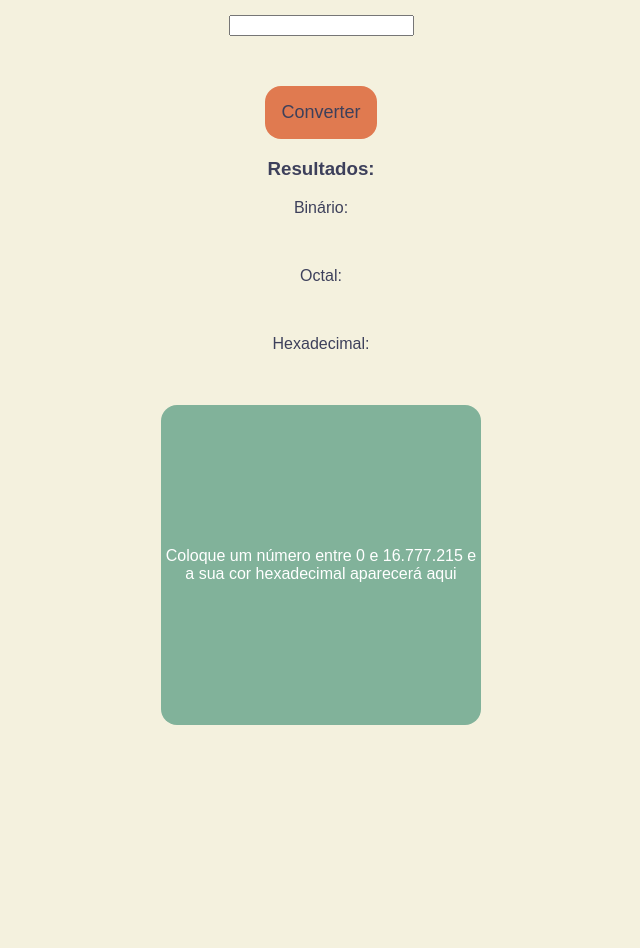
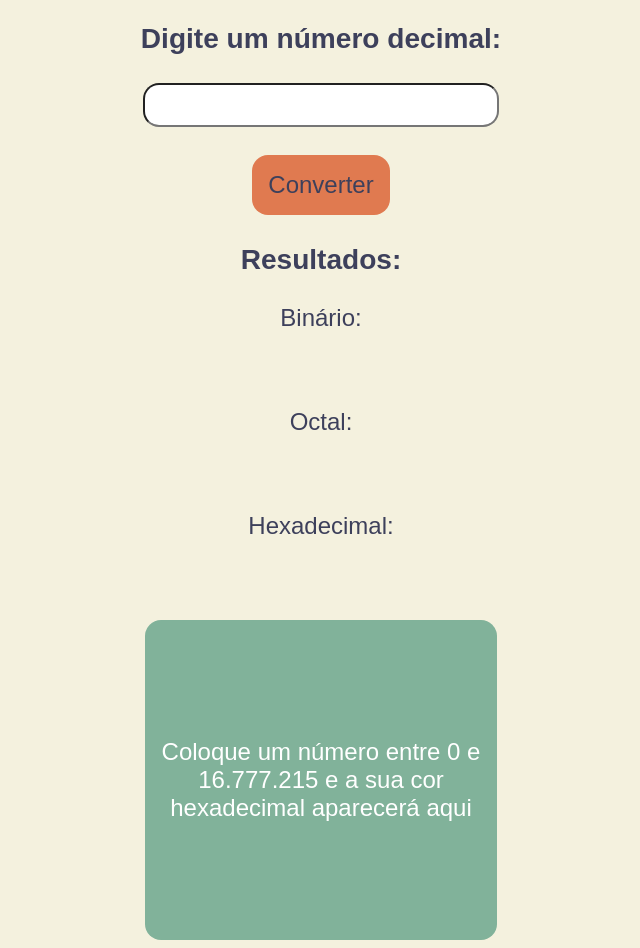
Before and after one commit to LucasTsuzuku-SPTECH/sptech_arqComp_SPTecherMachine, a plain HTML site: page index.html in a window 1280 px wide. Shown: the part 132-1080 px from the top of the page, without its empty margins (319-959 px from the left). Before the commit the page ends 865 px from the top, so only its background shows below. Drawn offline with Linux system fonts and the light colour scheme; a web font is replaced by a local one.

Commit message:
hotfix: ajustes tela

```diff
--- a/index.html
+++ b/index.html
@@ -18,7 +18,6 @@
       <h3>Digite um número decimal:</h3>
       <input type="number" id="ipt_numeroDecimal" />
       <br />
-      <p></p>
       <button onclick="converterNumero()">Converter</button>
       <div id="div_resultados">
         <h3>Resultados:</h3>
@@ -30,13 +29,10 @@
         <div id="div_resultados_hexadecimal"><br /></div>
         <br />
         <div id="div_resultados_hexadecimal_caixaColorida">
-          <p
-            id="div_resultados_hexadecimal_caixaColorida_caixaTexto"
-            style="background-color: #81b29a"
-          >
+          <span id="div_resultados_hexadecimal_caixaColorida_caixaTexto">
             Coloque um número entre 0 e 16.777.215 e a sua cor hexadecimal
             aparecerá aqui
-          </p>
+          </span>
         </div>
       </div>
     </main>
@@ -61,9 +57,9 @@
 
     var hexadecimalCor = zeroHexadecimalColorido + hexadecimal;
     if (hexadecimal.length > 6) {
-      div_resultados_hexadecimal_caixaColorida_caixaTexto.innerHTML = `<p style = 'background-color: #F2CC8F'>Não existe cor com hexadecimal #${hexadecimalCor}</p>`;
+      div_resultados_hexadecimal_caixaColorida_caixaTexto.innerHTML = `<span style = 'background-color: #F2CC8F'>Não existe cor com hexadecimal #${hexadecimalCor}</span>`;
     } else {
-      div_resultados_hexadecimal_caixaColorida_caixaTexto.innerHTML = `<p style = 'background-color: #${hexadecimalCor}'>#${hexadecimalCor}</p>`;
+      div_resultados_hexadecimal_caixaColorida_caixaTexto.innerHTML = `<span style = 'background-color: #${hexadecimalCor}'>#${hexadecimalCor}</span>`;
     }
   }
 </script>
--- a/style.css
+++ b/style.css
@@ -4,6 +4,7 @@ body {
   font-style: normal;
   background-color: #f4f1de;
   color: #3d405b;
+  font-size: x-large;
 }
 
 main {
@@ -21,7 +22,7 @@ button {
   font-family: "Poetsen One", sans-serif;
   font-weight: 400;
   font-style: normal;
-  font-size: large;
+  font-size: x-large;
   text-align: center;
   text-decoration: none;
   border-radius: 1rem;
@@ -33,6 +34,19 @@ button:hover {
   color: #e07a50;
 }
 
+#ipt_numeroDecimal {
+  height: 0.5rem;
+  width: 20rem;
+  border-radius: 1rem;
+  font-family: "Poetsen One", sans-serif;
+  font-weight: 400;
+  font-style: normal;
+  font-size: large;
+  padding: 1rem;
+  text-align: center;
+  color: #3d405b;
+}
+
 #div_resultados_hexadecimal_caixaColorida {
   display: flex;
   flex-direction: column;
@@ -41,9 +55,10 @@ button:hover {
   justify-content: center;
   height: auto;
   width: auto;
+  padding: 0;
 }
 
-#div_resultados_hexadecimal_caixaColorida p {
+#div_resultados_hexadecimal_caixaColorida span {
   display: flex;
   justify-content: center;
   flex-direction: column;
@@ -52,8 +67,9 @@ button:hover {
   height: 20rem;
   width: 20rem;
   border-radius: 1rem;
-
-  border-radius: 1rem;
   color: #ffffff;
   margin: 0;
+  padding-left: 1rem;
+  padding-right: 1rem;
+  background-color: #81b29a;
 }
```
